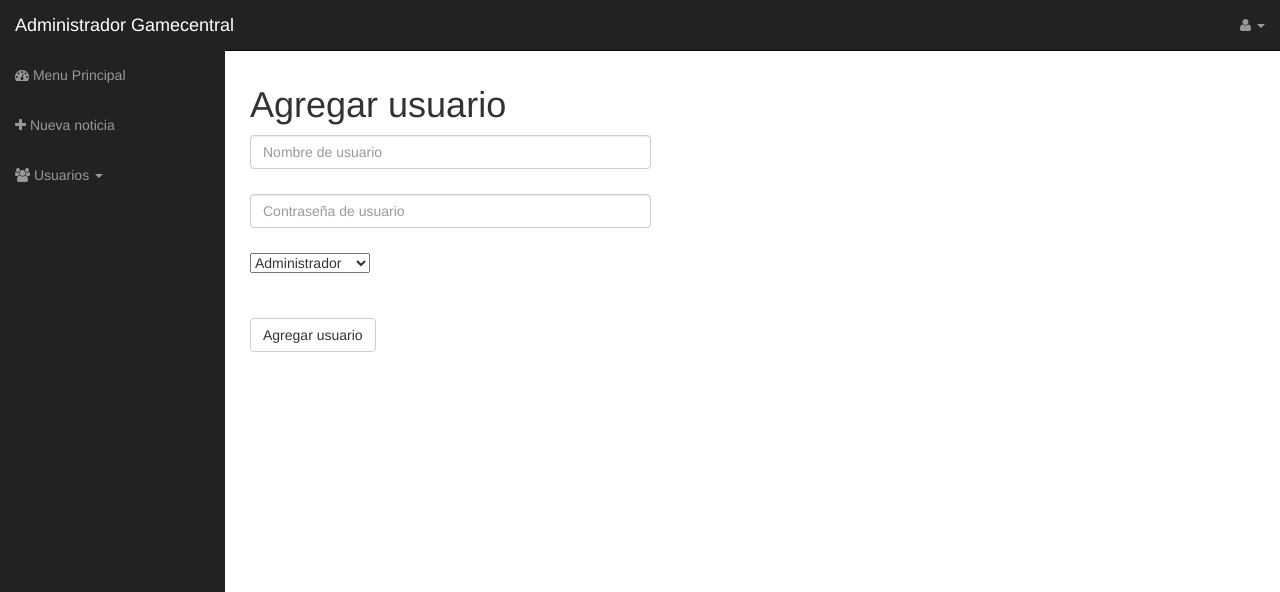
After one commit to luispeerez/gc, a PHP site: page /agregarusuario.php in a window 1280 px wide. The commit adds this page. Shown: the top 592 px of the page. Run offline with PHP 8.4, Linux system fonts and the light colour scheme; data that the repository does not hold is empty.

Commit message:
usuarios

```diff
--- /dev/null
+++ b/agregarusuario.php
@@ -0,0 +1,32 @@
+<?php include('headerAdmin.php'); ?>
+
+	<h1>Agregar usuario</h1>
+	<form action="/controladores/addusuario.php" method="POST">
+		<div class="row">
+			<div class="col-lg-5">
+				<div class="form-group">
+					<input type="text" class="form-control" placeholder="Nombre de usuario" name="nombreUsuario">
+				</div>
+			</div>
+		</div>
+		<div class="row">
+			<div class="col-lg-5">
+				<div class="form-group">
+					<input type="text" class="form-control" placeholder="Contraseña de usuario" name="contrasenaUsuario">
+				</div>
+			</div>
+		</div>
+		<div class="row">
+			<div class="col-lg-5">
+				<div class="form-group">
+					<select name="tipoUsuario">
+						<option value="administrador">Administrador</option>
+						<option value="colaborador">Colaborador</option>
+					</select>
+				</div>
+			</div>
+		</div>
+		<button type="submit" class="btn btn-default">Agregar usuario</button>
+	</form>
+
+<?php include('footerAdmin.php'); ?>
--- a/controladores/addpost.php
+++ b/controladores/addpost.php
@@ -11,10 +11,10 @@ if( (isset($_POST['tituloNoticia'])) && (isset($_POST['tipoNoticia'])) && (isset
   $tituloNoticia = $_POST['tituloNoticia'];
   $tipoNoticia = $_POST['tipoNoticia'];
   $contenidoNoticia = $_POST['contenidoNoticia'];
-  //$fecha = $_POST['fecha'];
-  //$autor = $_POST['autor'];
+  $fecha = $_POST['fecha'];
+  $autor = $_POST['autor'];
   $db = new Conexion();
-  $rs = $db->makeQuery("UPDATE noticia SET titulo_noticia='".$tituloNoticia."' , tipo_noticia='".$tipoNoticia."' , contenido_noticia='".$contenidoNoticia."' WHERE id_noticia=".$idNoticia);
+    $rs = $db->makeQuery("INSERT INTO noticia values('', '".$tituloNoticia."' , '".$tipoNoticia."' , '".$contenidoNoticia."' , '".$fecha."' , '".$autor."')");
   $db->close();
 }
 header('Location: /indexadmin.php');
--- a/controladores/editpost.php
+++ b/controladores/editpost.php
@@ -7,13 +7,14 @@ $usuarioActivo = $_SESSION['usuarioActivo'];
 }
 
 if( (isset($_POST['tituloNoticia'])) && (isset($_POST['tipoNoticia'])) && (isset($_POST['contenidoNoticia'])) ) {
+  $idNoticia = $_POST['idNoticia'];
   $tituloNoticia = $_POST['tituloNoticia'];
   $tipoNoticia = $_POST['tipoNoticia'];
   $contenidoNoticia = $_POST['contenidoNoticia'];
   $fecha = date('Y-m-d', time());
   $autor = $usuarioActivo;
   $db = new Conexion();
-  $rs = $db->makeQuery("INSERT INTO noticia values('', '".$tituloNoticia."' , '".$tipoNoticia."' , '".$contenidoNoticia."' , '".$fecha."' , '".$autor."')");
+  $rs = $db->makeQuery("UPDATE noticia SET titulo_noticia='".$tituloNoticia."' , tipo_noticia='".$tipoNoticia."' , contenido_noticia='".$contenidoNoticia."' WHERE id_noticia=".$idNoticia);
   $db->close();
 }
 header('Location: /indexadmin.php');
--- a/crearnoticia.php
+++ b/crearnoticia.php
@@ -4,8 +4,7 @@
 	<form action="/controladores/addpost.php" method="POST">
 		<div class="row">
 			<div class="col-lg-7">
-				<div class="input-group">
-					<span class="input-group-addon">@</span>
+				<div class="form-group">
 					<input type="text" class="form-control" placeholder="Nombre del post" name="tituloNoticia">
 				</div>
 			</div>
@@ -16,7 +15,7 @@
 			<option value="Tumama">Tumama</option>
 		</select>
 		<textarea name="contenidoNoticia" id="newPost" cols="120" rows="10"></textarea>
-		<input type="submit" value="Crear noticia">
+		<button type="submit" class="btn btn-default">Crear noticia</button>
 	</form>
 
 <?php include('footerAdmin.php'); ?>
--- a/css/mainAdmin.css
+++ b/css/mainAdmin.css
@@ -1,4 +1,4 @@
 #wrapper.loginadmin{padding-left: 0}
 #wrapper .row , #wrapper select{margin-bottom: 10px}
-#wrapper input[type="submit"]{margin-top: 10px}
-#wrapper select{width: 20%}
+#wrapper input[type="submit"] , #wrapper button[type="submit"]{margin-top: 10px}
+#wrapper select{width: 30%}
--- a/editarnoticia.php
+++ b/editarnoticia.php
@@ -34,7 +34,7 @@ if(isset($_GET['id_noticia'])){
 		<input type="hidden" name="fecha" value="<?php echo $fecha ?>">
 		<input type="hidden" name="autor" value="<?php echo $autor ?>">
 		<input type="hidden" name="idNoticia" value="<?php echo $idNoticia ?>">
-		<input type="submit" value="Editar noticia">
+		<button type="submit" class="btn btn-default">Editar noticia</button>
 	</form>
 
 <?php include('footerAdmin.php'); ?>
--- a/footerAdmin.php
+++ b/footerAdmin.php
@@ -4,7 +4,7 @@
     <script src="js/bootstrap.js"></script>
     <script src="js/nicEdit.js"></script>
     <script>
-    	new nicEditor().panelInstance('newPost');
+    	new nicEditor({fullPanel : true}).panelInstance('newPost');
     </script>
 
   </body>
--- a/headerAdmin.php
+++ b/headerAdmin.php
@@ -40,6 +40,13 @@
             <ul class="nav navbar-nav side-nav">
               <li class="<?php if($paginaActual=='indexadmin') echo 'active'; ?>"><a href="/indexadmin.php"><i class="fa fa-dashboard"></i> Menu Principal</a></li>
               <li class="<?php if($paginaActual=='crearnoticia') echo 'active'; ?>"><a href="/crearnoticia.php"><i class="fa fa-plus"></i> Nueva noticia</a></li>
+              <li class="dropdown">
+                <a href="#" class="dropdown-toggle" data-toggle="dropdown"><i class="fa fa-group"></i> Usuarios <b class="caret"></b></a>
+                <ul class="dropdown-menu">
+                  <li><a href="/agregarusuario.php">Agregar usuario</a></li>
+                  <li><a href="/listausuarios.php">Lista de usuarios</a></li>
+                </ul>
+              </li>
             </ul>
             <ul class="nav navbar-nav navbar-right navbar-user">
               <li class="dropdown user-dropdown">
--- a/loginadmin.php
+++ b/loginadmin.php
@@ -42,7 +42,7 @@ if(isset($_POST['username']) && isset($_POST['password'])){
                       <div style="margin-top:10px" class="form-group">
                           <div class="col-sm-12 controls">
                             <!--<a id="btn-login" href="#" class="btn btn-success">Iniciar Sesión  </a>-->
-                            <input type="submit" value="Iniciar Sesión">
+                              <button type="submit" class="btn btn-default">Iniciar Sesión</button>
                           </div>
                       </div>
                     </form>
```
Also changed, not shown: controladores/addusuario.php (added, +20 -0 lines), listausuarios.php (added, +17 -0 lines), contacto.php (line endings or trailing spaces).
